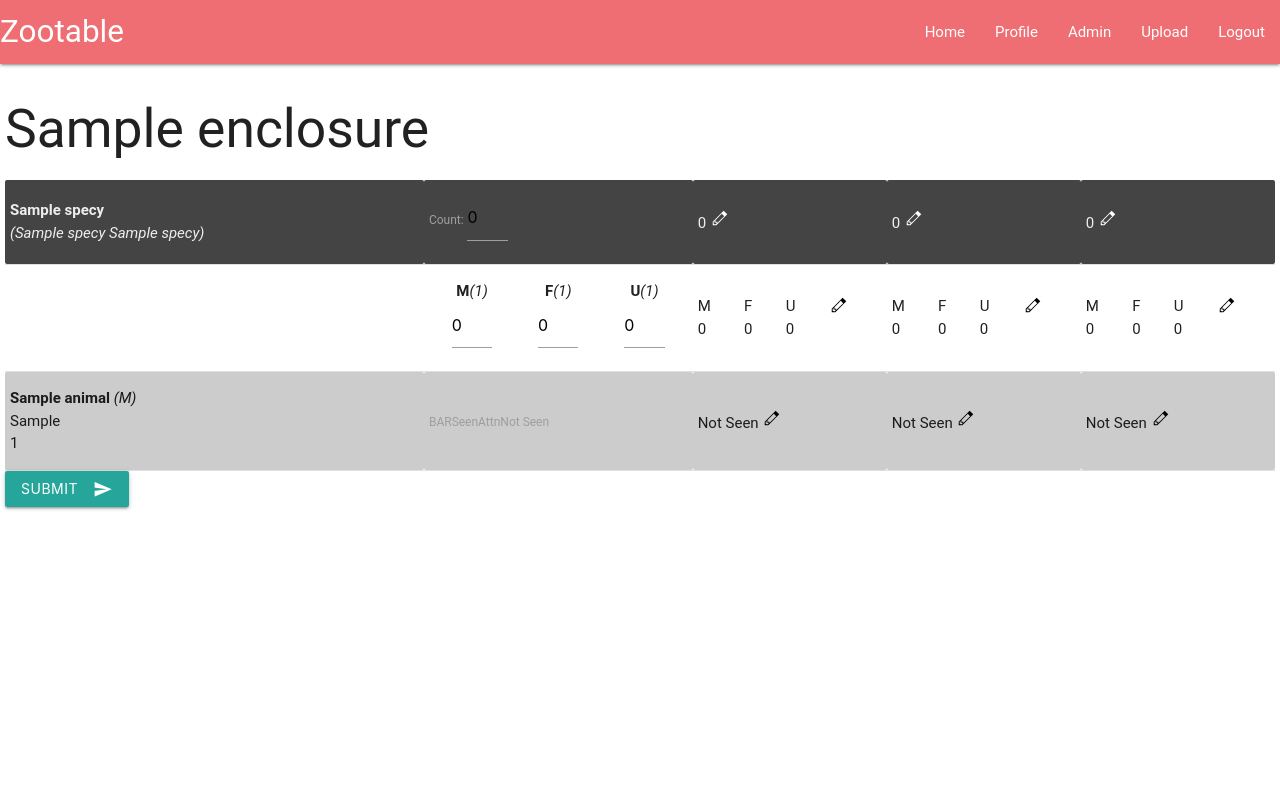
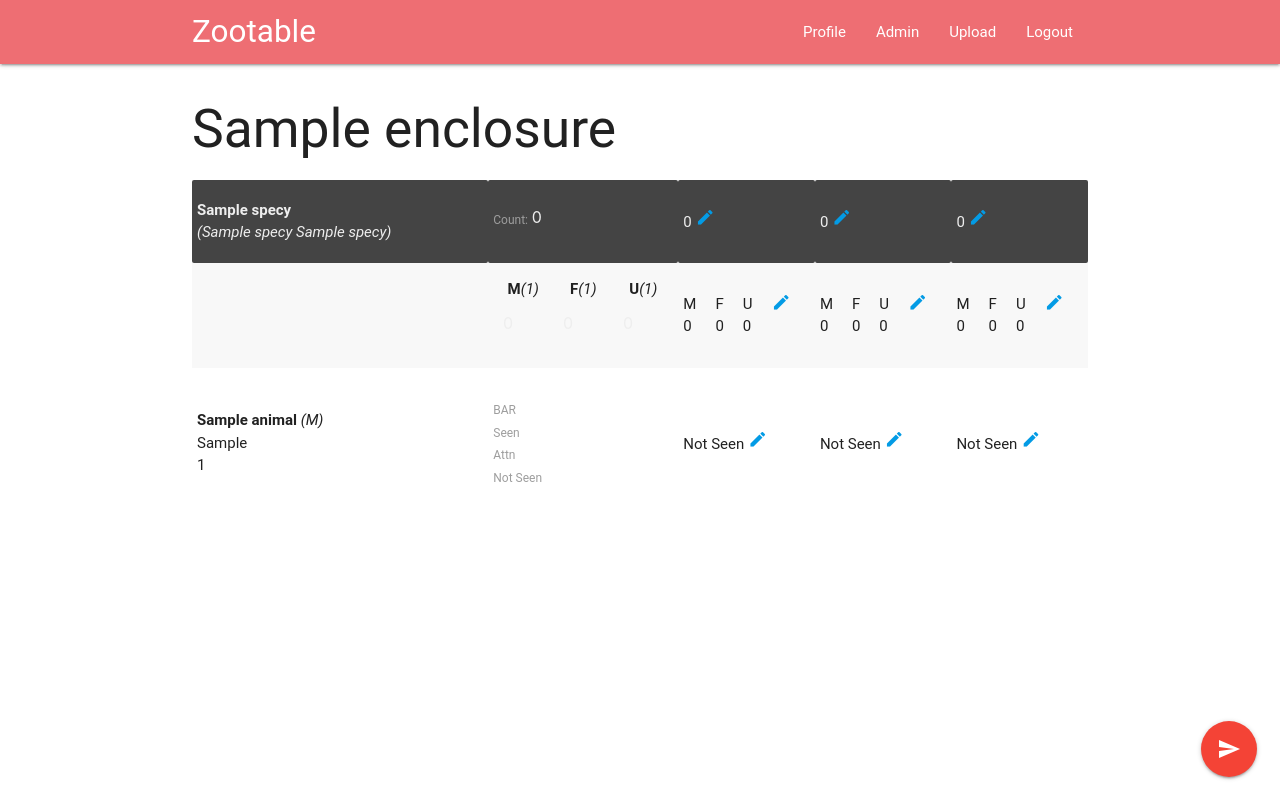
Before and after one commit to falkben/zootable, a Django app: a page that uses zootable/templates/base.html in a window 1280 px wide. Run offline with Django 3.2, Linux system fonts and the light colour scheme; a user stored in the database is signed in; tables that the repository leaves empty hold one stand-in row (values such as "Sample post").

Commit message:
return count instead of dict for group count
move user to top of edit form

use materilize edit icon

remove home nav link (logo is home link)

center content in containers

add floating submit button to form

```diff
--- a/zootable/templates/base.html
+++ b/zootable/templates/base.html
@@ -12,7 +12,7 @@
 
 <body>
   {% include "partials/top_bar.html" %}
-    <main >
+  <div class="container">
     {% if messages %}
       <ul class="message">
           {% for message in messages %}
@@ -24,7 +24,7 @@
     {% block content %}
     {% endblock %}
     </div>
-    </main>
+  </div>
   <script type="text/javascript" src="{% static 'js/materialize.min.js' %}"></script>
   <script type="text/javascript" src="{% static 'js/init.js' %}"></script>
 </body>
--- a/zootable/templates/partials/top_bar.html
+++ b/zootable/templates/partials/top_bar.html
@@ -1,6 +1,6 @@
 <div class="navbar-fixed">
   <nav>
-  <div class="nav-wrapper">
+  <div class="nav-wrapper container">
     <a href="{% url 'home' %}" class="brand-logo">Zootable</a>
     <a href="#" data-target="mobile-demo" class="sidenav-trigger"><i class="material-icons">menu</i></a>
     <ul id="nav-mobile" class="right hide-on-med-and-down">
--- a/zootable/templates/partials/top_bar_links.html
+++ b/zootable/templates/partials/top_bar_links.html
@@ -1,5 +1,4 @@
 {% if user.is_authenticated %}
-    <li><a href="{% url 'home' %}">Home</a>
     <li><a href="{% url 'account_management' %}">Profile</a>
     {% if user.is_superuser %}
     <li><a href="{% url 'admin:index' %}">
--- a/zootable/zoo_checks/models.py
+++ b/zootable/zoo_checks/models.py
@@ -164,19 +164,14 @@ class Group(AnimalSet):
         return "|".join((self.species.common_name, str(self.accession_number)))
 
     def get_count_day(self, day=today_time()):
-        m_count = f_count = u_count = 0
         try:
             count = self.counts.filter(
                 datecounted__gte=day, datecounted__lt=day + timezone.timedelta(days=1)
             ).latest("datecounted", "id")
 
-            m_count = count.count_male
-            f_count = count.count_female
-            u_count = count.count_unknown
-        except Exception:
-            pass
-
-        return {"m_count": m_count, "f_count": f_count, "u_count": u_count, "day": day}
+            return count
+        except ObjectDoesNotExist:
+            return None
 
     def current_count(self):
         return self.get_count_day()
@@ -185,7 +180,7 @@ class Group(AnimalSet):
         counts = [0] * prior_days
         for p in range(prior_days):
             day = today_time() - timezone.timedelta(days=p + 1)
-            counts[p] = self.get_count_day(day)
+            counts[p] = {"count": self.get_count_day(day), "day": day}
 
         return counts
 
--- a/zootable/zoo_checks/static/css/style.css
+++ b/zootable/zoo_checks/static/css/style.css
@@ -1,25 +1,5 @@
 html {
   font-family: "Roboto", sans-serif;
-}
-
-/* give main content a little margin */
-main {
-  margin: 5px;
-}
-
-form li {
-  list-style: none;
-}
-
-form ul {
-  display: inline-flex;
-  list-style: none;
-  margin: 0;
-  padding: 0;
-}
-
-.right-align {
-  text-align: right;
 }
 
 /* for message list */
@@ -33,7 +13,6 @@ ul.message li {
 }
 
 /* form errors */
-
 .errorlist {
   margin: 10px 0px;
   padding: 12px;
@@ -41,24 +20,7 @@ ul.message li {
   background-color: #ffd2d2;
 }
 
-input[type="submit"] {
-  position: fixed;
-  bottom: 10px;
-  right: 30px;
-}
-
-table.responsive-table .narrow-count {
-  width: 4ch;
-}
-
-table {
-  border-spacing: 0;
-}
-
-tr:nth-child(even) {
-  background: #ccc;
-  /* background:  */
-}
+/* format of tally table */
 
 thead {
   background: #444;
@@ -66,13 +28,39 @@ thead {
   color: #eee;
 }
 
-input[type="number"] {
-  height: 30px;
+/* form stuff */
+
+table.striped .narrow-count {
+  width: 4ch;
+  border-bottom: 0;
+  color: #eee;
 }
 
-input[type="number"]:hover::-webkit-inner-spin-button {
+form p {
+  margin: 0;
+}
+
+/* form ul {
+  display: inline-flex;
+  list-style: none;
+  margin: 0;
+  padding: 0;
+} */
+
+/* input[type="number"] {
+  height: 30px;
+} */
+
+/* input[type="number"]:hover::-webkit-inner-spin-button {
   width: 14px;
   height: 30px;
+} */
+
+/* edit pages */
+
+.tiny-small {
+  font-size: 1.3rem;
+  /* color: #222; */
 }
 
 .edit {
--- a/zootable/zoo_checks/templates/animal_form_snippet.html
+++ b/zootable/zoo_checks/templates/animal_form_snippet.html
@@ -2,7 +2,7 @@
 
 <td><b>{{anim.name}}</b> <em>({{anim.sex}})</em><br />{{anim.identifier}}<br />{{anim.accession_number}}</td>
 <td>
-{{ form.as_ul }}
+{{ form.as_p }}
 </td>
 {% for pcond in anim.prior_conditions %}
 <td>
@@ -12,7 +12,7 @@
         Not Seen
     {% endif %}
     <a href="{% url 'edit_animal_count' animal=anim.accession_number year=pcond.day.year month=pcond.day.month day=pcond.day.day %}">
-    <img class="edit" src="{% static 'images/edit.svg' %}">
+    <i class="material-icons tiny-small">edit</i>
     </a>
 </td>
 {% endfor %}
--- a/zootable/zoo_checks/templates/group_form_snippet.html
+++ b/zootable/zoo_checks/templates/group_form_snippet.html
@@ -30,12 +30,12 @@
 {% for count in group.prior_counts %}
 <td>
     <div class="group_prior_counts">
-        <span>M<br />{{count.m_count}}</span>
-        <span>F<br />{{count.f_count}}</span>
-        <span>U<br />{{count.u_count}}</span>
+        <span>M<br />{{ count.count.count_male|default:"0" }}</span>
+        <span>F<br />{{ count.count.count.female|default:"0" }}</span>
+        <span>U<br />{{ count.count.count_unknown|default:"0" }}</span>
         <span>
             <a href="{% url 'edit_group_count' group=group.accession_number year=count.day.year month=count.day.month day=count.day.day %}">
-            <img class="edit" src="{% static 'images/edit.svg' %}">
+            <i class="material-icons tiny-small">edit</i>
             </a>
         </span>
     </div>
--- a/zootable/zoo_checks/templates/species_count_form_snippet.html
+++ b/zootable/zoo_checks/templates/species_count_form_snippet.html
@@ -6,14 +6,14 @@
     <em>({{species.genus_name}} {{species.species_name}})</em>
 </td>
 <td>
-    {{form.as_ul}}
+    {{form.as_p}}
 </td>
 
 {% for daycount in prior_counts %}
 <td>
     {{daycount.count}}
     <a href="{% url 'edit_species_count' species=species.common_name enclosure=enclosure.name year=daycount.day.year month=daycount.day.month day=daycount.day.day %}">
-    <img class="edit" src="{% static 'images/edit_light.svg' %}">
+    <i class="material-icons tiny-small">edit</i>
     </a>
 </td>
 {% endfor %}
--- a/zootable/zoo_checks/templates/tally.html
+++ b/zootable/zoo_checks/templates/tally.html
@@ -11,7 +11,7 @@
     {{animals_formset.management_form}}
     {{groups_formset.management_form}}
 
-    <table class="responsive-table">
+    <table class="striped">
     {% for spec_dict in formset_order.values %}
         <tbody>
         {% include "species_count_form_snippet.html" with form=spec_dict.formset species=spec_dict.species prior_counts=spec_dict.prior_counts %}
@@ -31,10 +31,11 @@
     {% endfor %}
     </table>
 
-    <button class="btn waves-effect waves-light" type="submit" name="action">Submit
-        <i class="material-icons right">send</i>
-    </button>
-
+    <div class="fixed-action-btn">
+        <button class="btn-floating btn-large waves-effect waves-light red" type="submit" name="action">
+            <i class="material-icons">send</i>
+        </button>
+    </div>
 </form>
 
 {% endblock %}
--- a/zootable/zoo_checks/views.py
+++ b/zootable/zoo_checks/views.py
@@ -106,13 +106,13 @@ def get_init_spec_count_form(enclosure, enclosure_species):
 def get_init_group_count_form(enclosure_groups):
     init_group = []
     for group in enclosure_groups:
-        group_count = group.current_count()
+        count = group.current_count()
         init_group.append(
             {
                 "group": group,
-                "count_male": group_count["m_count"],
-                "count_female": group_count["f_count"],
-                "count_unknown": group_count["u_count"],
+                "count_male": 0 if count is None else count.count_male,
+                "count_female": 0 if count is None else count.count_female,
+                "count_unknown": 0 if count is None else count.count_unknown,
             }
         )
 
@@ -339,9 +339,9 @@ def edit_group_count(request, group, year, month, day):
     dateday = timezone.make_aware(timezone.datetime(year, month, day))
     count = group.get_count_day(day=dateday)
     init_form = {
-        "count_male": 0 if count is None else count["m_count"],
-        "count_female": 0 if count is None else count["f_count"],
-        "count_unknown": 0 if count is None else count["u_count"],
+        "count_male": 0 if count is None else count.count_male,
+        "count_female": 0 if count is None else count.count_female,
+        "count_unknown": 0 if count is None else count.count_unknown,
         "group": group,
         "enclosure": enclosure,
     }
```
Also changed, not shown: zootable/zoo_checks/templates/edit_animal_count.html (+10 -3 lines), zootable/zoo_checks/templates/edit_group_count.html (+10 -2 lines), zootable/zoo_checks/templates/edit_species_count.html (+10 -3 lines). Lines whose indentation alone changed are shown as unchanged.
